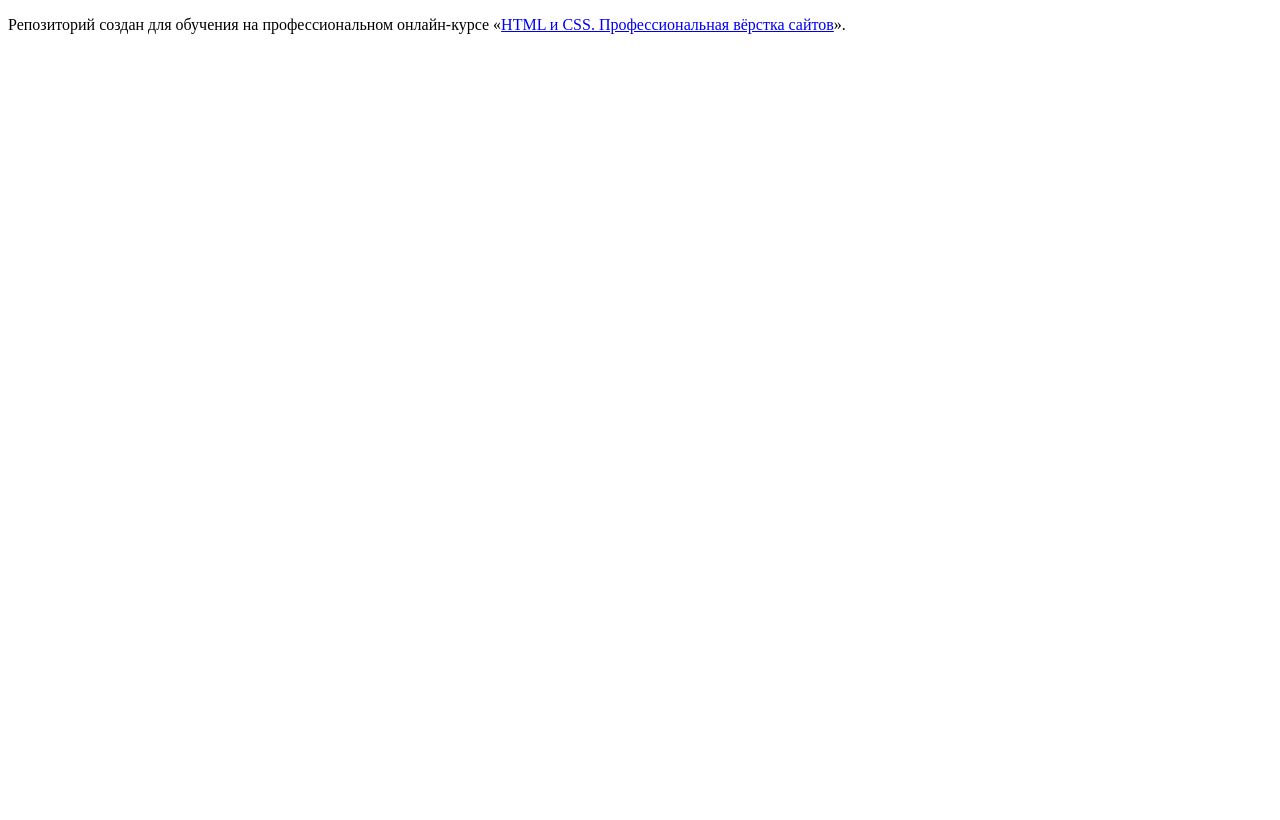
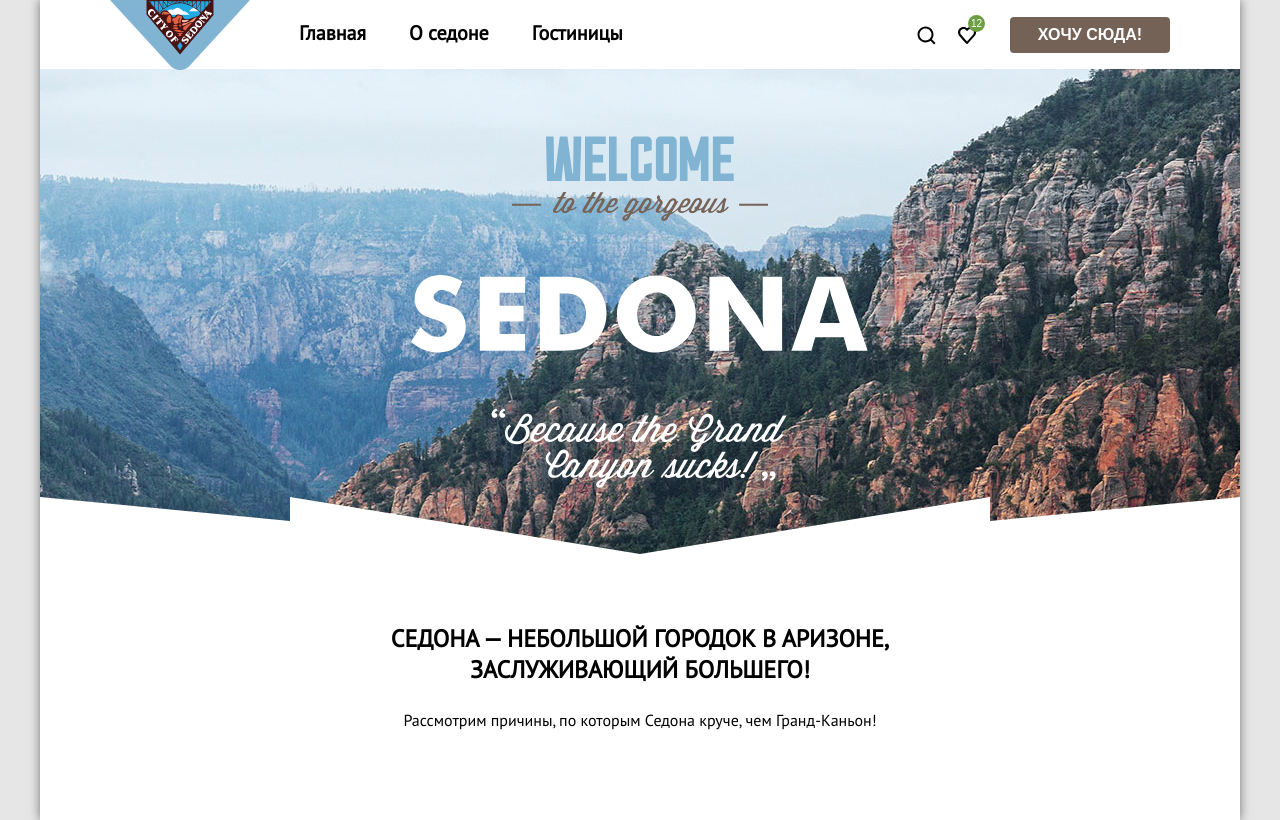
Before and after one commit to htmlacademy-htmlcss/1925525-sedona-37, a plain HTML site: page index.html in a window 1280 px wide. Drawn offline with Linux system fonts and the light colour scheme; files whose address does not match are found by name.

Commit message:
Сверстал шапку профиля и Баннер

```diff
--- /dev/null
+++ b/css/style.css
@@ -0,0 +1,199 @@
+* {
+  padding: 0;
+  margin: 0;
+  box-sizing: border-box;
+}
+
+:root {
+  --color-brown: #756257;
+  --color-brown-hover: #615048;
+  --color-white: #fff;
+  --color-grey: #f2f2f2;
+  --color-border-grey: #e6e6e6;
+  --color-dark: #000;
+  --color-description: #333333;
+  --color-blue: #83b3d3;
+  --color-blue-hover: #68a2ca;
+  --color-green: #6c9e42;
+  --color-invalid: #ff5757;
+}
+
+ul,
+ol {
+  list-style: none;
+  padding-left: 0;
+  margin-top: 0;
+  margin-bottom: 0;
+}
+
+a {
+  text-decoration: none;
+}
+
+button {
+  cursor: pointer;
+}
+
+@font-face {
+  font-family: "PT-Sans";
+  src: url(../fonts/ptsans-400.woff2,),
+       url(../fonts/ptsans-700.woff2,);
+}
+
+body {
+  font-family: "PT-Sans", sans-serif;
+  background-color: var(--color-border-grey);
+}
+
+.wrapper {
+  width: 1200px;
+  background-color: var(--color-white);
+  box-shadow: 0 0 10px rgba(0, 0, 0, 0.5);
+  margin: 0 auto;
+}
+
+.main-menu {
+  position: relative;
+  display: flex;
+}
+
+.header-logo {
+  position: absolute;
+  margin-right: 44px;
+  z-index: 1;
+}
+
+.page-header {
+  display: flex;
+  justify-content: space-between;
+  align-items: center;
+  position: relative;
+  padding: 0 70px;
+  background-color: var(--color-white);
+}
+
+.main-menu__list {
+  display: flex;
+  align-items: center;
+  list-style: none;
+  font-weight: 700;
+  font-size: 20px;
+  margin-left: 184px;
+}
+
+.main-menu__item:not(:last-child) {
+  margin-right: 33px;
+}
+
+.main-menu__link {
+  padding: 20px 5px;
+  display: block;
+  text-decoration: none;
+  color: var(--color-dark);
+  border-bottom: 3px solid transparent;
+}
+
+.main-menu__link:active {
+  border-bottom: 3px solid var(--color-brown);
+}
+
+.header-actions {
+  display: flex;
+  align-items: center;
+  font-size: 0;
+}
+
+.header-actions__item:nth-child(2) {
+  margin-right: 33px;
+  margin-left: 21px;
+}
+
+.header-actions__icon-btn {
+  position: relative;
+  background-repeat: no-repeat;
+  border: none;
+  background-color: var(--color-white);
+  width: 20px;
+  height: 20px;
+}
+
+.header-actions__icon-btn_search {
+  background-image: url(../img/icon/search.svg);
+  margin-left: 103px;
+}
+
+.header-actions__icon-btn_favorite {
+  background-image: url(../img/icon/heart.svg);
+}
+
+.header-actions__badge {
+  display: block;
+  position: absolute;
+  left: 11px;
+  top: -10px;
+  border-radius: 50%;
+  padding: 3px 3px;
+  background-color: var(--color-green);
+  color: var(--color-white);
+  font-weight: 400;
+  font-size: 10px;
+}
+
+.button {
+  width: 160px;
+  height: 36px;
+  font-weight: 700;
+  font-size: 16px;
+  line-height: 20px;
+  text-align: center;
+  text-transform: uppercase;
+  color: var(--color-white);
+  background-color: var(--color-brown);
+  border-radius: 4px;
+  border: none;
+  box-shadow: none;
+  cursor: pointer;
+}
+
+.banner {
+  position: relative;
+  display: flex;
+  flex-direction: column;
+  align-items: center;
+  width: 1200px;
+  height: 485px;
+  background-image: url(../img/banner-background.png);
+  background-repeat: no-repeat;
+}
+
+.banner::after{
+  content: '';
+  position: absolute;
+  top: 0;
+  left: 0;
+  right: 0;
+  bottom: 0;
+  background-image: url(../img/banner-vector.png);
+  background-position: bottom;
+  background-repeat: no-repeat;
+}
+
+.welcome {
+  margin: auto 0;
+}
+
+.about {
+  display: flex;
+  flex-direction: column;
+  justify-content: center;
+  align-items: center;
+  padding-top: 69px;
+  padding-bottom: 90px;
+}
+
+.about__title {
+  text-align: center;
+  max-width: 620px;
+  margin-bottom: 25px;
+  text-transform: uppercase;
+}
--- a/index.html
+++ b/index.html
@@ -2,11 +2,79 @@
 <html lang="ru">
   <head>
     <meta charset="utf-8">
+    <link rel="stylesheet" href="./fonts/ptsans-400.woff2">
+    <link rel="stylesheet" href="./css/style.css">
     <title>HTML Academy: Седона</title>
   </head>
   <body>
+    <div class="wrapper">
+      <header class="page-header">
+        <nav class="main-menu">
+          <img src="./img/logo.svg" alt="" class="header-logo">
 
-    <p>Репозиторий создан для обучения на профессиональном онлайн‑курсе «<a href="https://htmlacademy.ru/intensive/htmlcss">HTML и CSS. Профессиональная вёрстка сайтов</a>».</p>
+          <ul class="main-menu__list">
+            <li class="main-menu__item">
+              <a href="" class="main-menu__link">
+                Главная
+              </a>
+            </li>
+            <li class="main-menu__item">
+              <a href="./about.html" class="main-menu__link">
+                О седоне
+              </a>
+            </li>
+            <li class="main-menu__item">
+              <a href="./hotels.html" class="main-menu__link">
+                Гостиницы
+              </a>
+            </li>
+          </ul>
+        </nav>
+
+        <ul class="header-actions">
+          <li class="header-actions__item">
+            <button
+              type="button"
+              class="header-actions__icon-btn header-actions__icon-btn_search"
+            >
+            </button>
+          </li>
+          <li class="header-actions__item">
+            <button
+              type="button"
+              class="header-actions__icon-btn header-actions__icon-btn_favorite"
+            >
+              <span class="header-actions__badge">12</span>
+            </button>
+          </li>
+          <li class="header-actions__item">
+            <button
+              type="button"
+              class="button header-actions__icon-btn"
+            >
+              Хочу сюда!
+            </button>
+          </li>
+        </ul>
+      </header>
+
+      <section class="banner">
+        <img
+          src="./img/welcome.svg"
+          alt=""
+          class="welcome">
+      </section>
+
+      <div class="about">
+        <h2 class="about__title">
+          Седона — небольшой городок в Аризоне,
+          заслуживающий большего!
+        </h2>
+        <p class="about__description">
+          Рассмотрим причины, по которым Седона круче, чем Гранд-Каньон!
+        </p>
+      </div>
+    </div>
 
   </body>
 </html>
```
Also changed, not shown: about.html (added), hotels.html (added), img/Header.svg (added), img/banner-background.png (added), img/banner-vector.png (added), img/icon/Header.png (added), img/icon/heart.svg (added), img/icon/search.svg (added), img/logo.svg (added), img/welcome.svg (added), img/Главная.svg (added).
